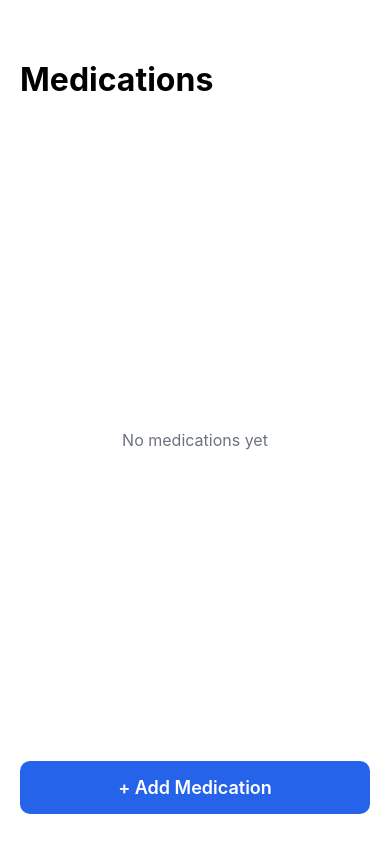
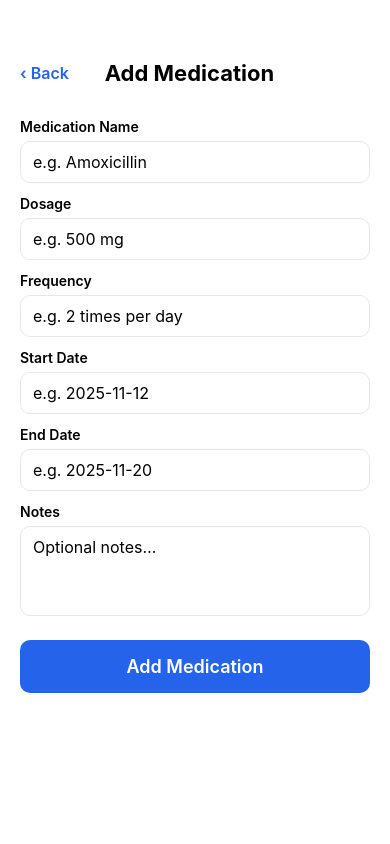
Before and after one commit to Nicagugarcia/RxminderAPP, a React Native app in the folder rxminder/: screen /createMedication in a window 390 px wide. Built offline with nearby package versions, Linux system fonts and the light colour scheme.

Commit message:
Add medication adds temporary (in memory)  container to medicationMenu

```diff
--- a/rxminder/App.tsx
+++ b/rxminder/App.tsx
@@ -1,11 +1,14 @@
 // App.tsx
 import { NavigationContainer } from "@react-navigation/native";
 import AppNavigator from "./src/navigation/AppNavigator";
+import { MedicationProvider } from "./src/store/medicationStore";
 
 export default function App() {
   return (
-    <NavigationContainer>
-      <AppNavigator />
-    </NavigationContainer>
+    <MedicationProvider>
+      <NavigationContainer>
+        <AppNavigator />
+      </NavigationContainer>
+    </MedicationProvider>
   );
 }
--- a/rxminder/src/navigation/AppNavigator.tsx
+++ b/rxminder/src/navigation/AppNavigator.tsx
@@ -1,5 +1,6 @@
 import { createNativeStackNavigator } from "@react-navigation/native-stack";
-import MedicationMenu from "../screens/main/medicationMenu";
+import medicationMenu from "../screens/main/medicationMenu";
+import createMedication from "../screens/main/createMedication";
 
 const Stack = createNativeStackNavigator();
 
@@ -7,8 +8,13 @@ export default function AppNavigator() {
   return (
     <Stack.Navigator>
       <Stack.Screen
-        name="MedicationMenu"
-        component={MedicationMenu}
+        name="medicationMenu"
+        component={medicationMenu}
+        options={{ headerShown: false }}
+      />
+       <Stack.Screen
+        name="createMedication"
+        component={createMedication}
         options={{ headerShown: false }}
       />
     </Stack.Navigator>
--- a/rxminder/src/screens/main/createMedication.tsx
+++ b/rxminder/src/screens/main/createMedication.tsx
@@ -0,0 +1,160 @@
+import { useState } from "react";
+import {
+  View,
+  Text,
+  TextInput,
+  StyleSheet,
+  TouchableOpacity,
+  ScrollView,
+} from "react-native";
+import { useMedications } from "../../store/medicationStore";
+
+export default function CreateMedication({ navigation }: any) {
+  const { addMedication } = useMedications();
+
+  const [name, setName] = useState("");
+  const [dosage, setDosage] = useState("");
+  const [frequency, setFrequency] = useState("");
+  const [startDate, setStartDate] = useState("");
+  const [endDate, setEndDate] = useState("");
+  const [notes, setNotes] = useState("");
+
+  const handleAddMedication = () => {
+    if (!name.trim()) return; // simple guard
+
+    addMedication({
+      name,
+      dosage,
+      frequency,
+      startDate,
+      endDate,
+      notes,
+    });
+
+    navigation.goBack();
+  };
+
+  return (
+    <View style={styles.container}>
+    {/* Header with back button */}
+    <View style={styles.header}>
+      <TouchableOpacity onPress={() => navigation.goBack()}>
+        <Text style={styles.backText}>‹ Back</Text>
+      </TouchableOpacity>
+      <Text style={styles.headerTitle}>Add Medication</Text>
+      <View style={{ width: 60 }} />
+    </View>
+
+      <ScrollView
+        contentContainerStyle={styles.form}
+        showsVerticalScrollIndicator={false}
+      >
+        <Text style={styles.label}>Medication Name</Text>
+        <TextInput
+          style={styles.input}
+          placeholder="e.g. Amoxicillin"
+          value={name}
+          onChangeText={setName}
+        />
+
+        <Text style={styles.label}>Dosage</Text>
+        <TextInput
+          style={styles.input}
+          placeholder="e.g. 500 mg"
+          value={dosage}
+          onChangeText={setDosage}
+        />
+
+        <Text style={styles.label}>Frequency</Text>
+        <TextInput
+          style={styles.input}
+          placeholder="e.g. 2 times per day"
+          value={frequency}
+          onChangeText={setFrequency}
+        />
+
+        <Text style={styles.label}>Start Date</Text>
+        <TextInput
+          style={styles.input}
+          placeholder="e.g. 2025-11-12"
+          value={startDate}
+          onChangeText={setStartDate}
+        />
+
+        <Text style={styles.label}>End Date</Text>
+        <TextInput
+          style={styles.input}
+          placeholder="e.g. 2025-11-20"
+          value={endDate}
+          onChangeText={setEndDate}
+        />
+
+        <Text style={styles.label}>Notes</Text>
+        <TextInput
+          style={[styles.input, { height: 90, textAlignVertical: "top" }]}
+          placeholder="Optional notes…"
+          value={notes}
+          onChangeText={setNotes}
+          multiline
+        />
+
+        <TouchableOpacity style={styles.addButton} onPress={handleAddMedication}>
+          <Text style={styles.addButtonText}>Add Medication</Text>
+        </TouchableOpacity>
+      </ScrollView>
+    </View>
+  );
+}
+
+const styles = StyleSheet.create({
+  container: {
+    flex: 1,
+    backgroundColor: "#ffffff",
+    paddingTop: 60,
+    paddingHorizontal: 20,
+  },
+  header: {
+    flexDirection: "row",
+    alignItems: "center",
+    marginBottom: 20,
+    justifyContent: "space-between",
+  },
+  backText: {
+    fontSize: 16,
+    color: "#2563eb",
+    fontWeight: "600",
+  },
+  headerTitle: {
+    fontSize: 22,
+    fontWeight: "700",
+  },
+  form: {
+    paddingBottom: 40,
+  },
+  label: {
+    fontSize: 14,
+    fontWeight: "600",
+    marginBottom: 6,
+    marginTop: 12,
+  },
+  input: {
+    borderWidth: 1,
+    borderColor: "#e5e7eb",
+    borderRadius: 10,
+    paddingHorizontal: 12,
+    paddingVertical: 10,
+    fontSize: 16,
+  },
+  addButton: {
+    marginTop: 24,
+    backgroundColor: "#2563eb",
+    paddingVertical: 16,
+    borderRadius: 10,
+    alignItems: "center",
+  },
+  addButtonText: {
+    color: "#ffffff",
+    fontSize: 18,
+    fontWeight: "600",
+  },
+});
--- a/rxminder/src/screens/main/medicationMenu.tsx
+++ b/rxminder/src/screens/main/medicationMenu.tsx
@@ -1,21 +1,44 @@
-// src/screens/Main/MedicationMenu.tsx
-import { View, Text, StyleSheet, TouchableOpacity } from "react-native";
+import {
+  View,
+  Text,
+  StyleSheet,
+  TouchableOpacity,
+  ScrollView,
+} from "react-native";
+import { useMedications } from "../../store/medicationStore";
 
 export default function MedicationMenu({ navigation }: any) {
+  const { medications } = useMedications();
+
   return (
     <View style={styles.container}>
       {/* Title */}
       <Text style={styles.title}>Medications</Text>
 
-      {/* Empty state for now */}
-      <View style={styles.emptyContainer}>
-        <Text style={styles.emptyText}>No medications yet</Text>
-      </View>
+      {/* List or empty state */}
+      {medications.length === 0 ? (
+        <View style={styles.emptyContainer}>
+          <Text style={styles.emptyText}>No medications yet</Text>
+        </View>
+      ) : (
+        <ScrollView
+          style={styles.list}
+          contentContainerStyle={{ paddingBottom: 20 }}
+        >
+          {medications.map((med) => (
+            <View key={med.id} style={styles.card}>
+              <Text style={styles.cardTitle}>{med.name}</Text>
+              <Text style={styles.cardText}>{med.dosage}</Text>
+              <Text style={styles.cardText}>{med.frequency}</Text>
+            </View>
+          ))}
+        </ScrollView>
+      )}
 
-      {/* Add Medication button */}
+      {/* Add button */}
       <TouchableOpacity
         style={styles.addButton}
-        onPress={() => navigation.navigate("CreateMedication")}
+        onPress={() => navigation.navigate("createMedication")}
       >
         <Text style={styles.addButtonText}>+ Add Medication</Text>
       </TouchableOpacity>
@@ -30,32 +53,45 @@ const styles = StyleSheet.create({
     paddingHorizontal: 20,
     paddingTop: 60,
   },
-
   title: {
     fontSize: 32,
     fontWeight: "700",
     marginBottom: 20,
   },
-
   emptyContainer: {
     flex: 1,
     justifyContent: "center",
     alignItems: "center",
   },
-
   emptyText: {
     fontSize: 16,
     color: "#6b7280",
   },
-
+  list: {
+    flex: 1,
+  },
+  card: {
+    backgroundColor: "#f3f4f6",
+    padding: 16,
+    borderRadius: 12,
+    marginBottom: 12,
+  },
+  cardTitle: {
+    fontSize: 20,
+    fontWeight: "700",
+    marginBottom: 4,
+  },
+  cardText: {
+    fontSize: 14,
+    color: "#4b5563",
+  },
   addButton: {
-    backgroundColor: "#2563eb", // blue
+    backgroundColor: "#2563eb",
     paddingVertical: 16,
     borderRadius: 10,
     marginBottom: 30,
     alignItems: "center",
   },
-
   addButtonText: {
     color: "white",
     fontSize: 18,
--- /dev/null
+++ b/rxminder/src/store/medicationStore.tsx
@@ -0,0 +1,46 @@
+// src/store/medicationStore.tsx
+import { createContext, useContext, useState, ReactNode } from "react";
+
+export type Medication = {
+  id: string;
+  name: string;
+  dosage: string;
+  frequency: string;
+  startDate: string;
+  endDate: string;
+  notes: string;
+};
+
+type MedicationContextType = {
+  medications: Medication[];
+  addMedication: (med: Omit<Medication, "id">) => void;
+};
+
+const MedicationContext = createContext<MedicationContextType | undefined>(
+  undefined
+);
+
+export function MedicationProvider({ children }: { children: ReactNode }) {
+  const [medications, setMedications] = useState<Medication[]>([]);
+
+  const addMedication = (med: Omit<Medication, "id">) => {
+    setMedications((prev) => [
+      ...prev,
+      { id: Date.now().toString(), ...med },
+    ]);
+  };
+
+  return (
+    <MedicationContext.Provider value={{ medications, addMedication }}>
+      {children}
+    </MedicationContext.Provider>
+  );
+}
+
+export function useMedications() {
+  const ctx = useContext(MedicationContext);
+  if (!ctx) {
+    throw new Error("useMedications must be used within MedicationProvider");
+  }
+  return ctx;
+}
```
